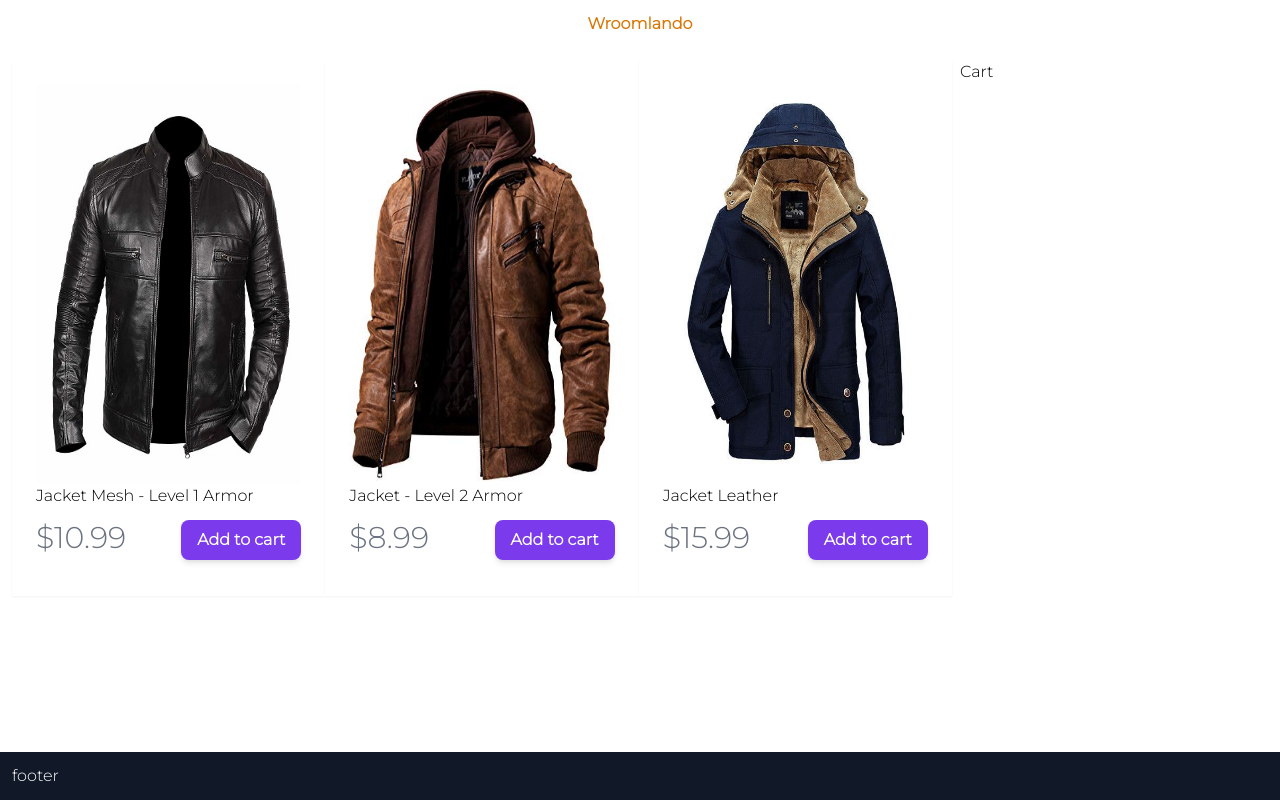
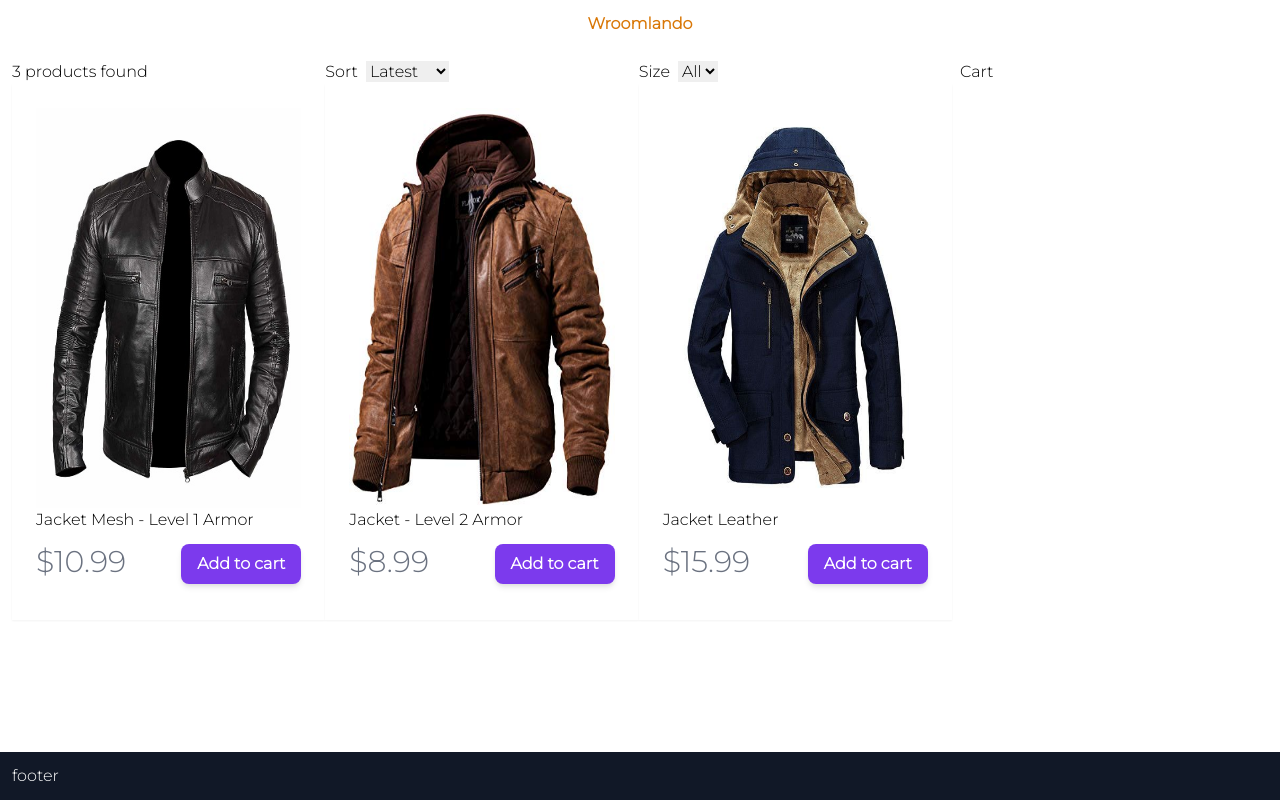
Before and after one commit to nirmalkrishnav/shopping-cart, a React (Create React App) app: page / in a window 1280 px wide. Built offline with nearby package versions, Linux system fonts and the light colour scheme.

Commit message:
filter component with sort and size filter

```diff
--- a/src/App.js
+++ b/src/App.js
@@ -1,4 +1,5 @@
 import React from 'react';
+import Filter from './components/Filter';
 import Product from './components/Product';
 import data from './data.json';
 
@@ -12,6 +13,38 @@ class App extends React.Component {
       size: '',
       sort: ''
     }
+  }
+
+  sortProducts = (event) => {
+    const sortVal = event.target.value;
+    this.setState((state) => ({
+      sort: sortVal,
+      products: this.state.products.slice().sort((a, b) => {
+        if (sortVal === 'Lowest') {
+          return ((a.price > b.price) ? 1 : -1)
+        } else if (sortVal === 'Highest') {
+          return ((a.price < b.price) ? 1 : -1)
+        } else {
+          return ((a._id > b._id) ? 1 : -1)
+        }
+      })
+    }))
+  }
+
+  filterProducts = (event) => {
+    if (event.target.value === '') {
+      this.setState({
+        size: event.target.value,
+        products: data.products
+      })
+    } else {
+      this.setState({
+        size: event.target.value,
+        products: data.products.filter(prod => prod.sizes.includes(event.target.value))
+
+      })
+    }
+
   }
 
   render() {
@@ -33,6 +66,12 @@ class App extends React.Component {
         <main className="flex-grow p-3">
           <div className="grid lg:grid-cols-4 md:grid-cols-4  gap-2 sm:grid-cols-1">
             <div className="col-span-3">
+              <Filter count={this.state.products.length}
+                size={this.state.size}
+                sort={this.state.sort}
+                filterProducts={this.filterProducts}
+                sortProducts={this.sortProducts}
+              />
               <Product products={this.state.products} />
             </div>
             <div className="col-span-1">
--- /dev/null
+++ b/src/components/Filter.js
@@ -0,0 +1,31 @@
+import React, { Component } from 'react';
+
+export default class Filter extends Component {
+    render() {
+        return (
+            <div className="grid lg:grid-cols-3 md:grid-cols-3 sm:grid-cols-3">
+                <div>
+                    {this.props.count} products found
+                </div>
+                <div>
+                    Sort
+                    <select className="mx-2" value={this.props.sort} onChange={this.props.sortProducts}>
+                        <option value="Latest">Latest</option>
+                        <option value="Lowest">Lowest</option>
+                        <option value="Highest">Highest</option>
+                    </select>
+                </div>
+                <div>
+                    Size
+                    <select className="mx-2" value={this.props.size} onChange={this.props.filterProducts}>
+                        <option value="all">All</option>
+                        <option value="S">S</option>
+                        <option value="M">M</option>
+                        <option value="L">L</option>
+                        <option value="XL">XL</option>
+                    </select>
+                </div>
+            </div>
+        )
+    }
+}
--- a/src/data.json
+++ b/src/data.json
@@ -20,8 +20,7 @@
             "desc": "2nd Best jacket in in the world",
             "sizes": [
                 "M",
-                "L",
-                "XL"
+                "L"
             ],
             "price": 8.99
         },
```
Also changed, not shown: 1 other file (tests, documents, lock files or other folders).
